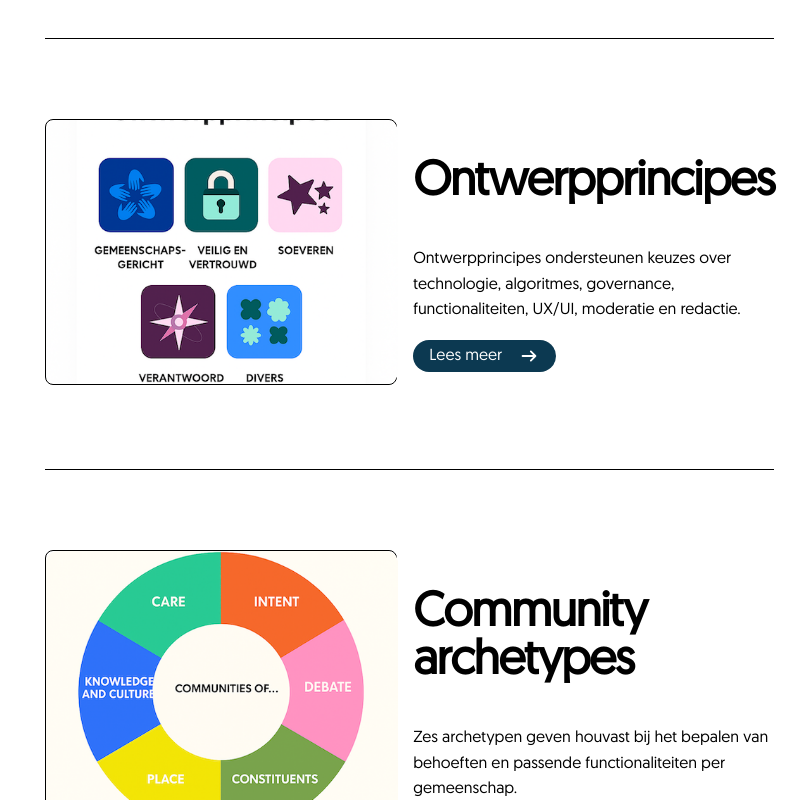
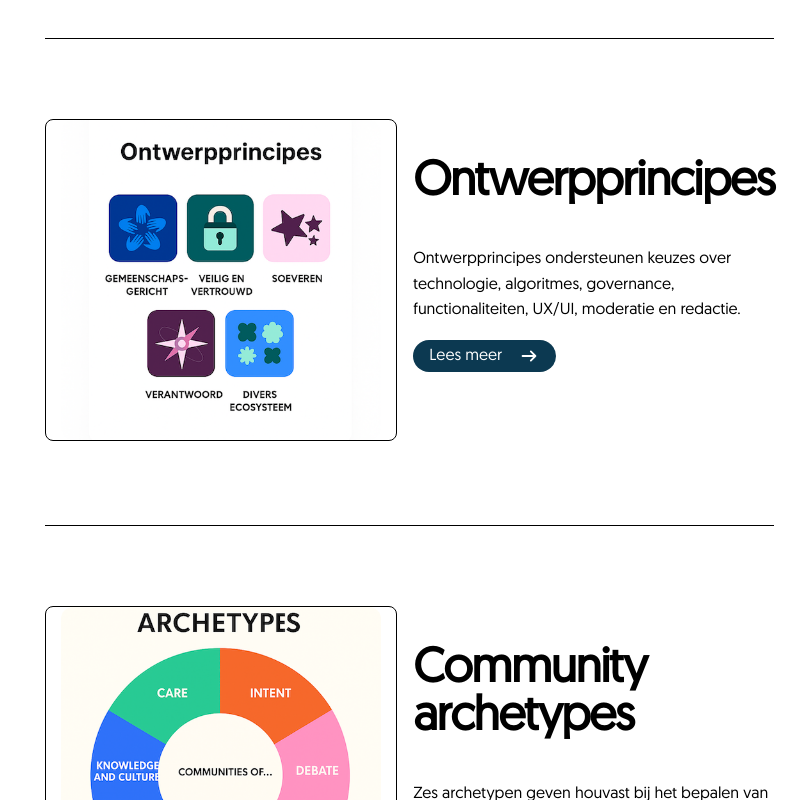
Before and after one commit to fdnd-agency/civicsocialmediatoolbox, a SvelteKit app: page / in a window 1280 px wide. Shown: the part 1180-1980 px from the top of the page, without its empty margins (486-1280 px from the left). Built offline with nearby package versions, Linux system fonts and the light colour scheme.

Commit message:
change the img size as the feedback #96
Here I changed the img size so the png file sets better inside his element but it's still better if we remove the png and use a SVG file

```diff
--- a/src/routes/+page.svelte
+++ b/src/routes/+page.svelte
@@ -215,8 +215,8 @@
   /* this need to change to svg becous now we hacve almost deblle css for svg and img */
   .media-img {
     display: block;
-    width: 20rem;
-    aspect-ratio: 4 / 3;
+    width: 18rem;
+    aspect-ratio: 4 / 4;/* Here can change the card size the for img*/
     height: auto;
     object-fit: cover;
     border: 1px solid var(--primary-color-black);
@@ -224,7 +224,8 @@
     margin-inline: auto;
 
     @media (min-width: 80em) {
-      width: 22rem;
+      width: 20rem;
+
     }
   }
 
```
